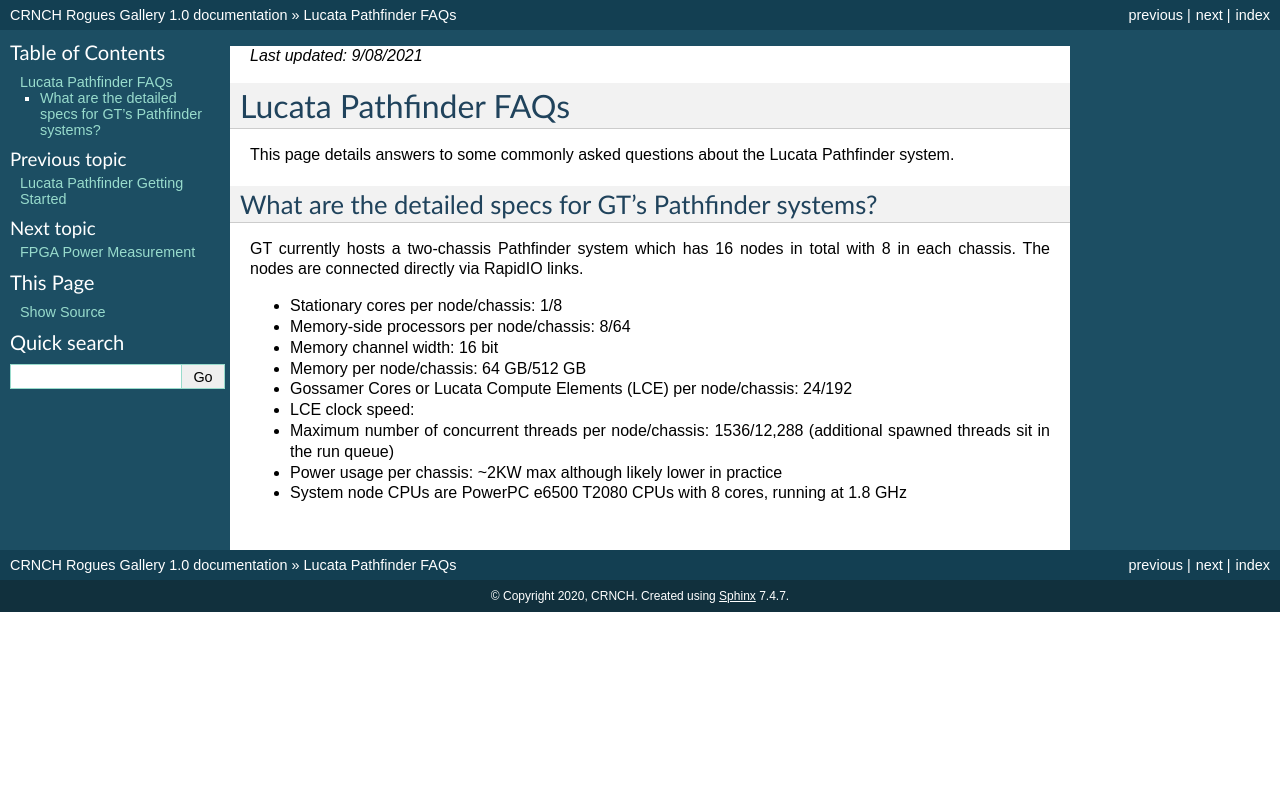
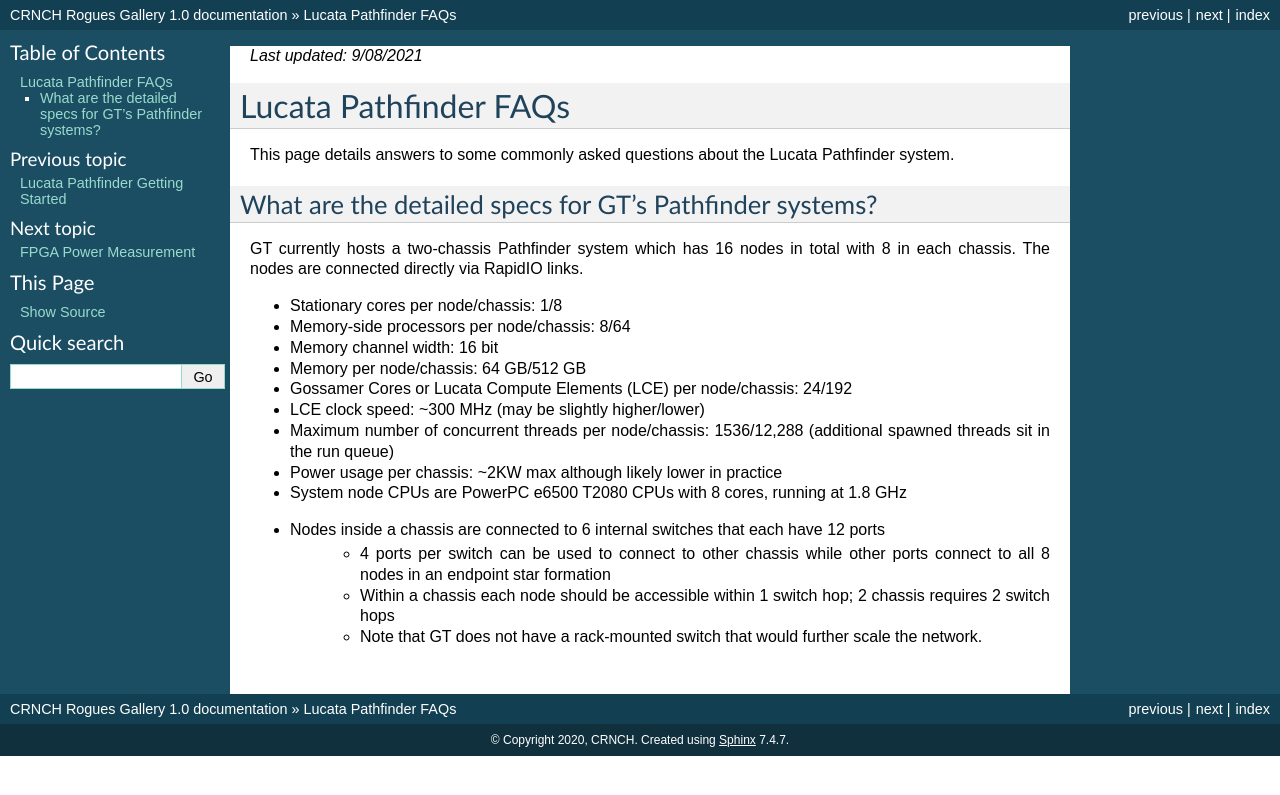
Before and after one commit to gt-crnch-rg/read-the-docs, a Sphinx documentation site: the page built from docs/lucata/lucata-faq.rst, in a window 1280 px wide. Shown: the top 795 px of the page. Built offline with Sphinx 7.4.7, drawn with Linux system fonts in a browser that asks for light colours; pages that are not in the unit, such as notebooks, are missing from menus.

Commit message:
Update lucata-faq.rst

```diff
--- a/docs/lucata/lucata-faq.rst
+++ b/docs/lucata/lucata-faq.rst
@@ -13,7 +13,11 @@
 * Memory channel width: 16 bit
 * Memory per node/chassis: 64 GB/512 GB
 * Gossamer Cores or Lucata Compute Elements (LCE) per node/chassis: 24/192
-* LCE clock speed:
+* LCE clock speed: ~300 MHz (may be slightly higher/lower)
 * Maximum number of concurrent threads per node/chassis: 1536/12,288 (additional spawned threads sit in the run queue)
 * Power usage per chassis: ~2KW max although likely lower in practice
 * System node CPUs are PowerPC e6500 T2080 CPUs with 8 cores, running at 1.8 GHz
+* Nodes inside a chassis are connected to 6 internal switches that each have 12 ports
+    * 4 ports per switch can be used to connect to other chassis while other ports connect to all 8 nodes in an endpoint star formation
+    * Within a chassis each node should be accessible within 1 switch hop; 2 chassis requires 2 switch hops
+    * Note that GT does not have a rack-mounted switch that would further scale the network.
```
